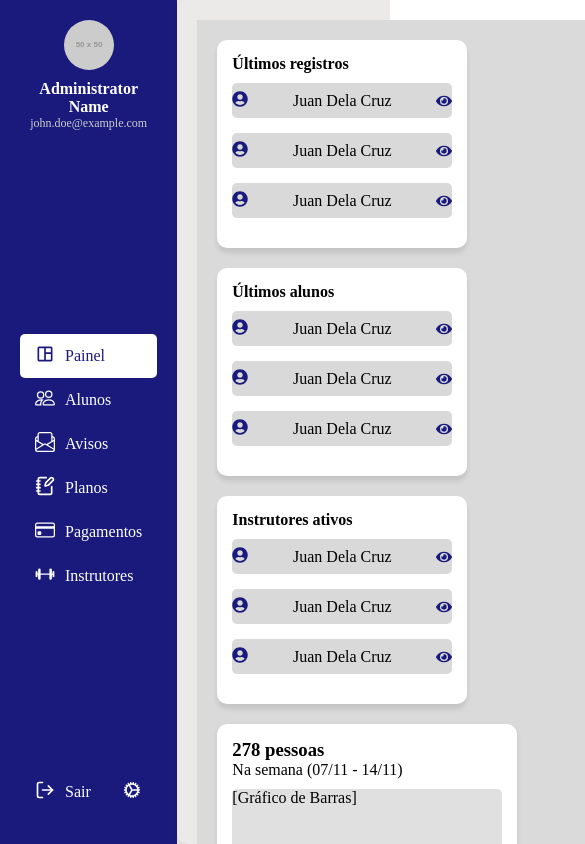
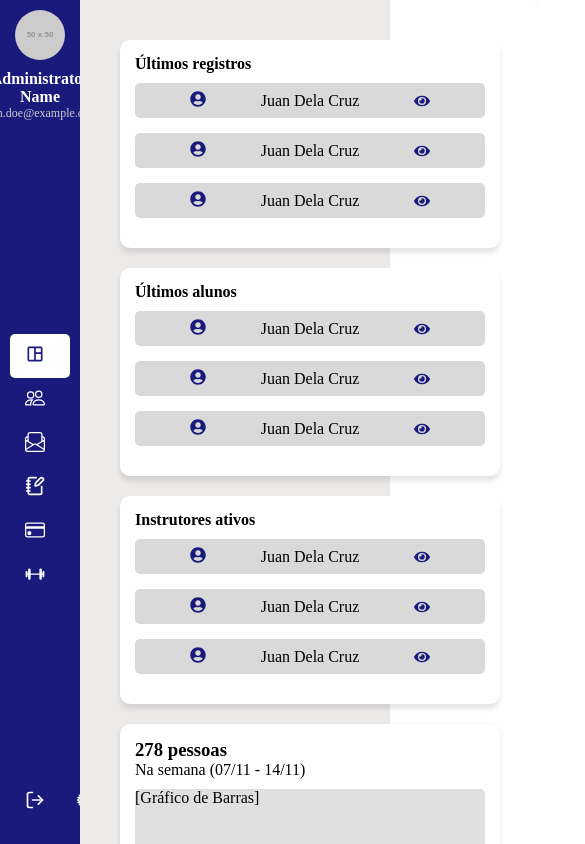
Before and after one commit to jeffaugg/gym-ops, a React (Vite) app in the folder Front/gym-ops/: page /adminhome in a window 390 px wide. Shown: the top 844 px of the page, 585 px wide, since content can reach past the window. Built offline with nearby package versions, Linux system fonts and the light colour scheme.

Commit message:
feat: Responsividade da barra lateral

```diff
--- a/Front/gym-ops/src/components/Admin/Home/Dashboard/Dashboard.css
+++ b/Front/gym-ops/src/components/Admin/Home/Dashboard/Dashboard.css
@@ -1,10 +1,12 @@
 .dashboard {
-    padding: 20px;
-    background-color: #dadada; /* Cinza claro */
-    display: flex;
-    flex-direction: column;
-    gap: 20px;
-  }
+  padding: 20px;
+  /* background-color: #dadada; Cinza claro */
+  display: flex;
+  flex-direction: column;
+  gap: 20px;
+  margin-left: 250px; /* Compensa a largura padrão da sidebar */
+  transition: margin-left 0.3s ease; /* Transição suave para ajustes de largura */
+}
 
   .dashboard-header {
     display: flex;
@@ -19,7 +21,7 @@
     padding: 15px;
     flex: 1; /* Permite que os cartões ocupem o espaço proporcional */
     min-width: 250px; /* Garante um tamanho mínimo */
-    max-width: 32%; /* Define um limite máximo de largura */
+    /* max-width: 32%; Define um limite máximo de largura */
     box-shadow: 0px 5px 5px rgba(0, 0, 0, 0.1); /* Sombra para bordas */
   }
 
@@ -35,7 +37,7 @@
   .dashboard-card li {
     background: #D9D9D9;
     display: flex;
-    justify-content: space-between;
+    justify-content: space-evenly ;
     align-items: center;
     min-height: 35px;
     margin-bottom: 15px;
@@ -52,12 +54,12 @@
 
 
   .chart {
-    background: #fff;
+    background: #ffffff;
     border-radius: 10px;
     padding: 15px;
     flex: 1;
-    min-width: 300px; /* Define um tamanho mínimo */
-    max-width: 48%; /* Garante que dois gráficos ocupem a mesma linha */
+    min-width: 300px; /* Define um tamanho mínimo  */
+    /* max-width: 48%; Garante que dois gráficos ocupem a mesma linha */
     box-shadow: 0 2px 5px rgba(0, 0, 0, 0.1);
   }
 
@@ -68,3 +70,16 @@
     margin-top: 10px;
     border-radius: 5px;
   }
+
+  /* Ajustes para telas menores */
+@media (max-width: 768px) {
+  .dashboard {
+    margin-left: 200px; /* Compensa a sidebar menor em telas médias */
+  }
+}
+
+@media (max-width: 480px) {
+  .dashboard {
+    margin-left: 80px; /* Compensa a sidebar compacta em telas pequenas */
+  }
+}
--- a/Front/gym-ops/src/components/Admin/Sidebar/Sidebar.css
+++ b/Front/gym-ops/src/components/Admin/Sidebar/Sidebar.css
@@ -1,11 +1,17 @@
 .sidebar {
   background-color: #1a1a7d;
   color: #fff;
-    height: 100%;
+  position: fixed; /* Deixa a sidebar fixa */
+  top: 0;
+  left: 0;
+  height: 100vh; /* Ocupa toda a altura da viewport */
+  width: 250px; /* Largura padrão */
   display: flex;
   flex-direction: column;
   justify-content: space-between;
   padding: 20px;
+  overflow-y: auto; /* Adiciona rolagem se necessário */
+  transition: width 0.3s ease; /* Transição suave ao ajustar a largura */
 }
 
   .menu-items {
@@ -54,3 +60,26 @@
 .sidebar-item.settings {
   justify-content: center; /* Centraliza o ícone no botão */
 }
+
+/* Ajustes para telas menores */
+@media (max-width: 768px) {
+  .sidebar {
+    width: 200px; /* Reduz a largura para telas médias */
+  }
+}
+
+/* Ajustes para telas muito pequenas */
+@media (max-width: 480px) {
+  .sidebar {
+    width: 80px; /* Sidebar compacta */
+    padding: 10px; /* Reduz o espaçamento interno */
+  }
+
+  .sidebar-item span {
+    display: none; /* Oculta o texto dos itens da sidebar */
+  }
+
+  .sidebar-item .icon-wrapper {
+    justify-content: center; /* Centraliza os ícones na versão compacta */
+  }
+}
--- a/Front/gym-ops/src/pages/Admin/Home/AdminHome.css
+++ b/Front/gym-ops/src/pages/Admin/Home/AdminHome.css
@@ -1,6 +1,6 @@
 .admin-home {
   display: flex;
-  height: 100vh;
+  height: 100%;
   background-color: #ECE9E9;
 }
 
@@ -10,7 +10,5 @@
   margin: 0 auto;
   display: flex;
   flex-direction: column;
-  max-width: 1200px; /* Garante que o conteúdo não fique muito largo */
-  border-radius: 10px; /* Adiciona bordas arredondadas */
-  box-shadow: 0 2px 5px rgba(0, 0, 0, 0.1); /* Adiciona sombra para destaque */
+  max-width: 1200px;
 }
--- a/Front/gym-ops/src/pages/Students/Students.css
+++ b/Front/gym-ops/src/pages/Students/Students.css
@@ -1,6 +1,6 @@
 .students {
     display: flex;
-    height: 100vh;
+    height: 100%;
     background-color: #ECE9E9;
   }
 
--- a/Front/gym-ops/src/pages/Students/Students.jsx
+++ b/Front/gym-ops/src/pages/Students/Students.jsx
@@ -1,6 +1,7 @@
 import React from "react";
 import Sidebar from "../../components/Admin/Sidebar/Sidebar";
 import "./Students.css";
+import Dashboard from "../../components/Admin/Home/Dashboard/Dashboard";
 
 function Students() {
   return (
```
Lines whose indentation alone changed are shown as unchanged.
